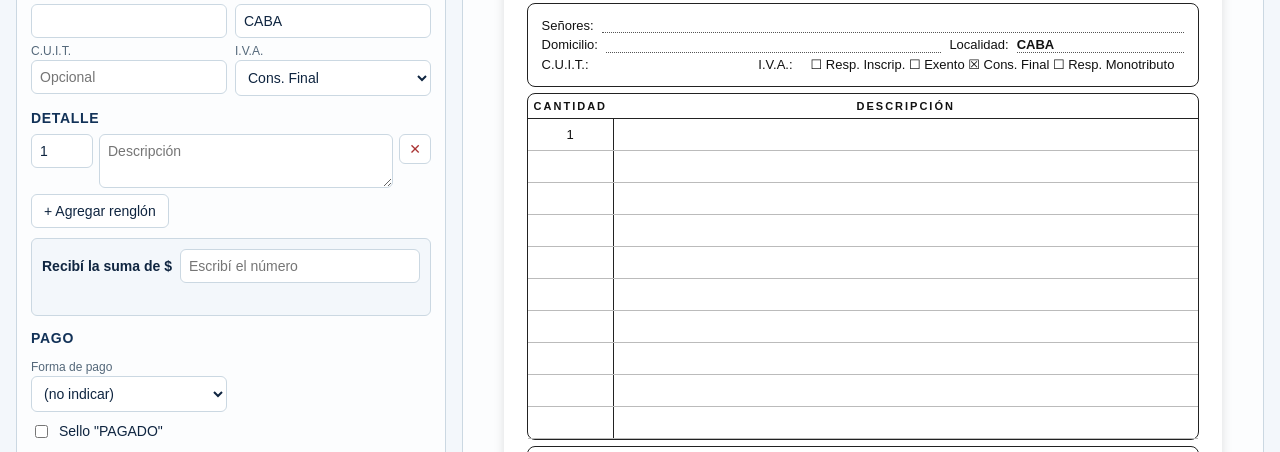
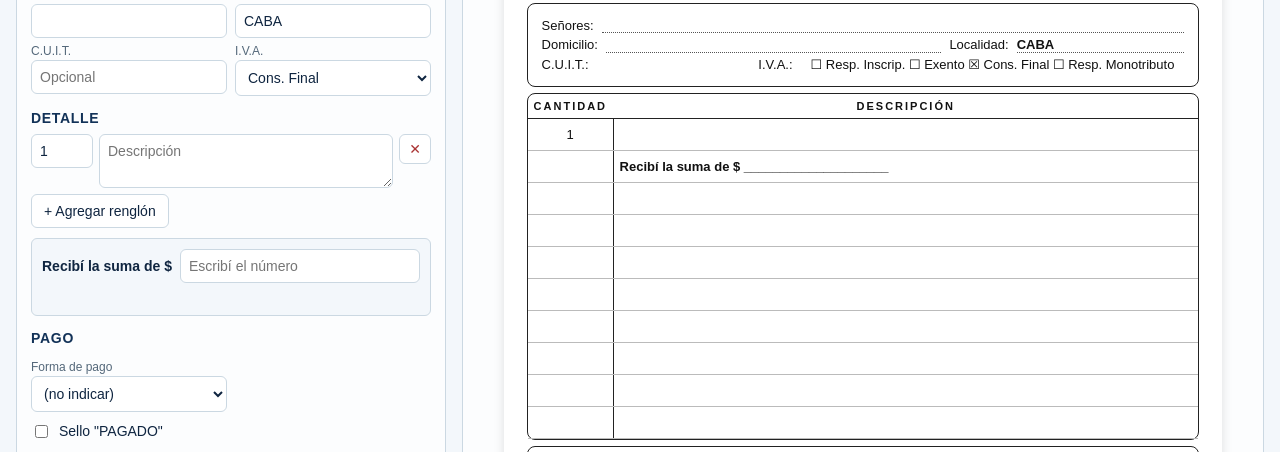
Before and after one commit to gustavo1053/sergiot-refrigeracion, a plain HTML site: page remitos.html in a window 1280 px wide. Shown: the part 283-735 px from the top of the page. Drawn offline with nearby package versions, Linux system fonts and the light colour scheme; no server answers.

Commit message:
Remitos: dejar siempre escrito 'Recibí la suma de' en la descripción
Co-Authored-By: Claude Sonnet 5.5 <noreply@anthropic.com>
Claude-Session: https://claude.ai/code/session_01T7KRwct76ZvimsD2wGhj6K

```diff
--- a/remitos.html
+++ b/remitos.html
@@ -451,12 +451,12 @@
 
     const tb = $('pItems'); tb.innerHTML = '';
     r.items.forEach(i => { const tr = document.createElement('tr'); tr.append(td(i.cant), td(i.desc)); tb.appendChild(tr); });
-    if(r.formaPago || r.importe){
+    {
       const tr = document.createElement('tr');
       const c = td(''); c.style.fontWeight = 'bold';
       c.textContent = r.importe
         ? 'Recibí la suma de ' + fmtPesos(r.importe) + ' (' + importeLetras(r.importe) + ')' + (r.formaPago ? ' en ' + r.formaPago.toLowerCase() : '') + '.'
-        : 'Pago' + (r.formaPago ? ' en ' + r.formaPago.toLowerCase() : '');
+        : 'Recibí la suma de $ ____________________' + (r.formaPago ? ' en ' + r.formaPago.toLowerCase() : '');
       tr.append(td(''), c); tb.appendChild(tr);
     }
     const rest = Math.max(1, 10 - tb.children.length);
```
